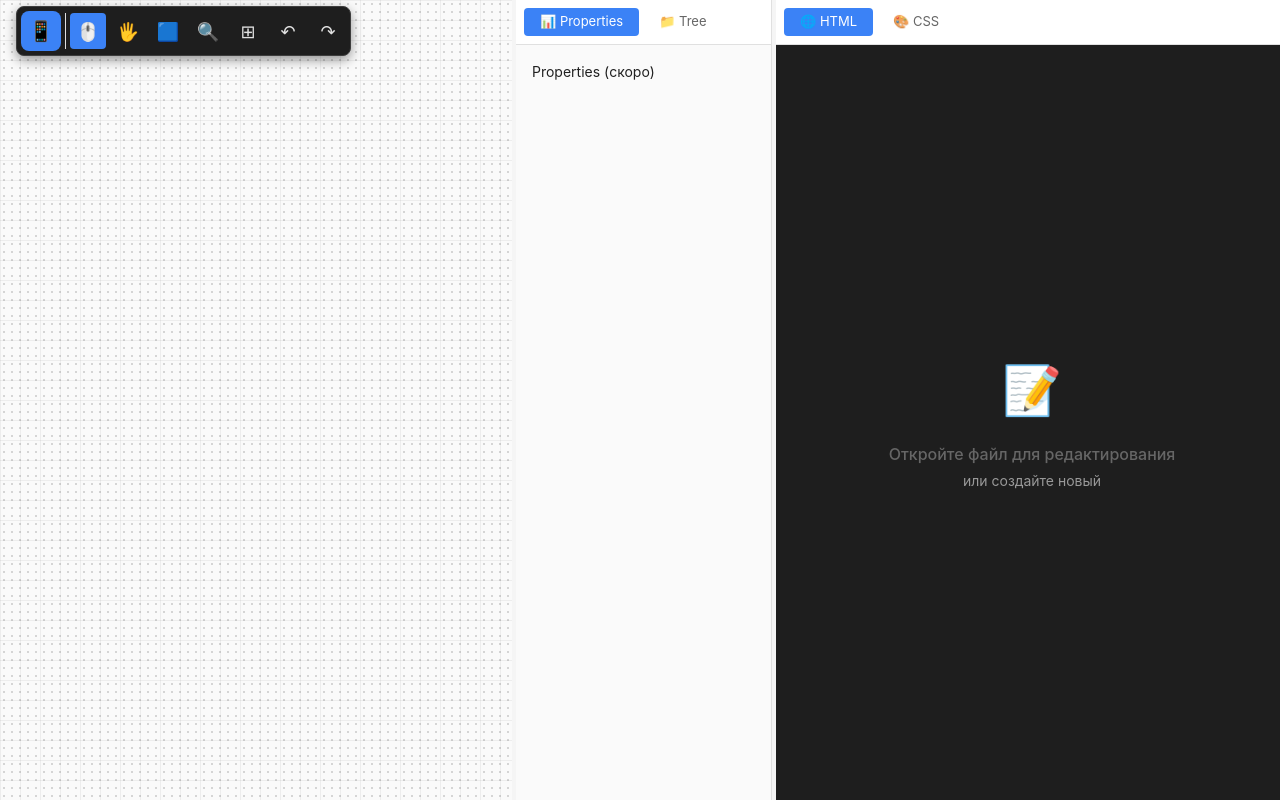
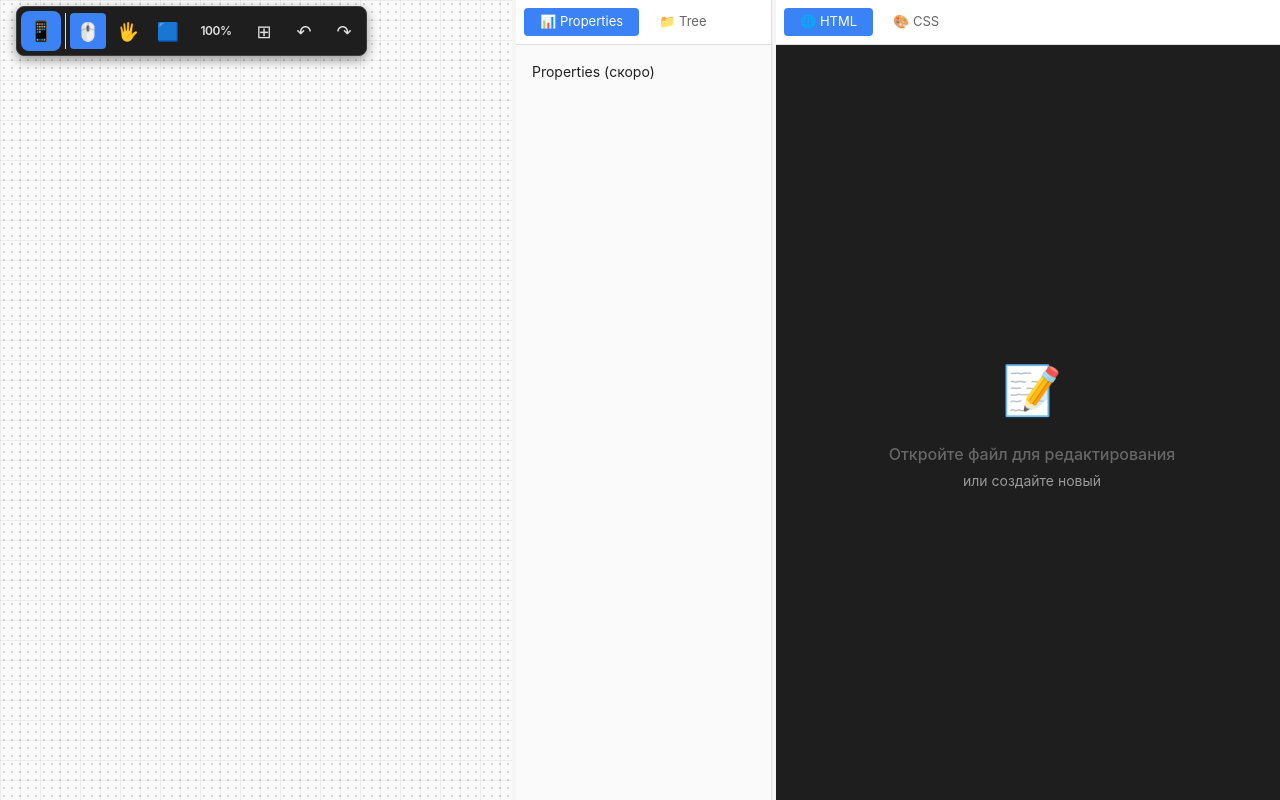
Before and after one commit to AgA101/SketchCodeCompose, a Vue app: page / in a window 1280 px wide. Built offline with nearby package versions, Linux system fonts and the light colour scheme.

Commit message:
fix: вместо иконки написал просто проценты числом, и исправил их изменения не в 1.1 а на 0.1

```diff
--- a/src/components/canvas/FloatingToolbar.vue
+++ b/src/components/canvas/FloatingToolbar.vue
@@ -13,11 +13,15 @@
           v-for="tool in pinnedTools"
           :key="tool.id"
           class="tool-button"
-          :class="{ 'tool-button--active': isToolActive(tool.id) }"
+          :class="{
+            'tool-button--active': isToolActive(tool.id),
+            'tool-button--zoom': tool.id === 'zoom'
+          }"
           :title="tool.label"
           @click="tool.action"
         >
-          {{ tool.icon }}
+          <span v-if="tool.id === 'zoom'" class="zoom-text">{{ canvasStore.zoomPercent }}%</span>
+          <span v-else>{{ tool.icon }}</span>
         </button>
       </div>
     </div>
@@ -159,5 +163,17 @@ const pinnedTools = ref([
   color: white;
 }
 
+/* Zoom кнопка - шире для текста */
+.tool-button--zoom {
+  min-width: 52px;
+  padding: 0 6px;
+}
+
+.zoom-text {
+  font-size: 12px;
+  font-weight: 600;
+  letter-spacing: -0.5px;
+}
+
 /* Все стили меню удалены - теперь используется общий BurgerMenu */
 </style>
--- a/src/stores/canvasStore.js
+++ b/src/stores/canvasStore.js
@@ -52,17 +52,17 @@ export const useCanvasStore = defineStore('canvas', {
     },
 
     /**
-     * Увеличить zoom на 10%
+     * Увеличить zoom на 10% (добавить 0.1)
      */
     zoomIn() {
-      this.setZoom(this.zoom * 1.1)
+      this.setZoom(this.zoom + 0.1)
     },
 
     /**
-     * Уменьшить zoom на 10%
+     * Уменьшить zoom на 10% (вычесть 0.1)
      */
     zoomOut() {
-      this.setZoom(this.zoom / 1.1)
+      this.setZoom(this.zoom - 0.1)
     },
 
     /**
```
